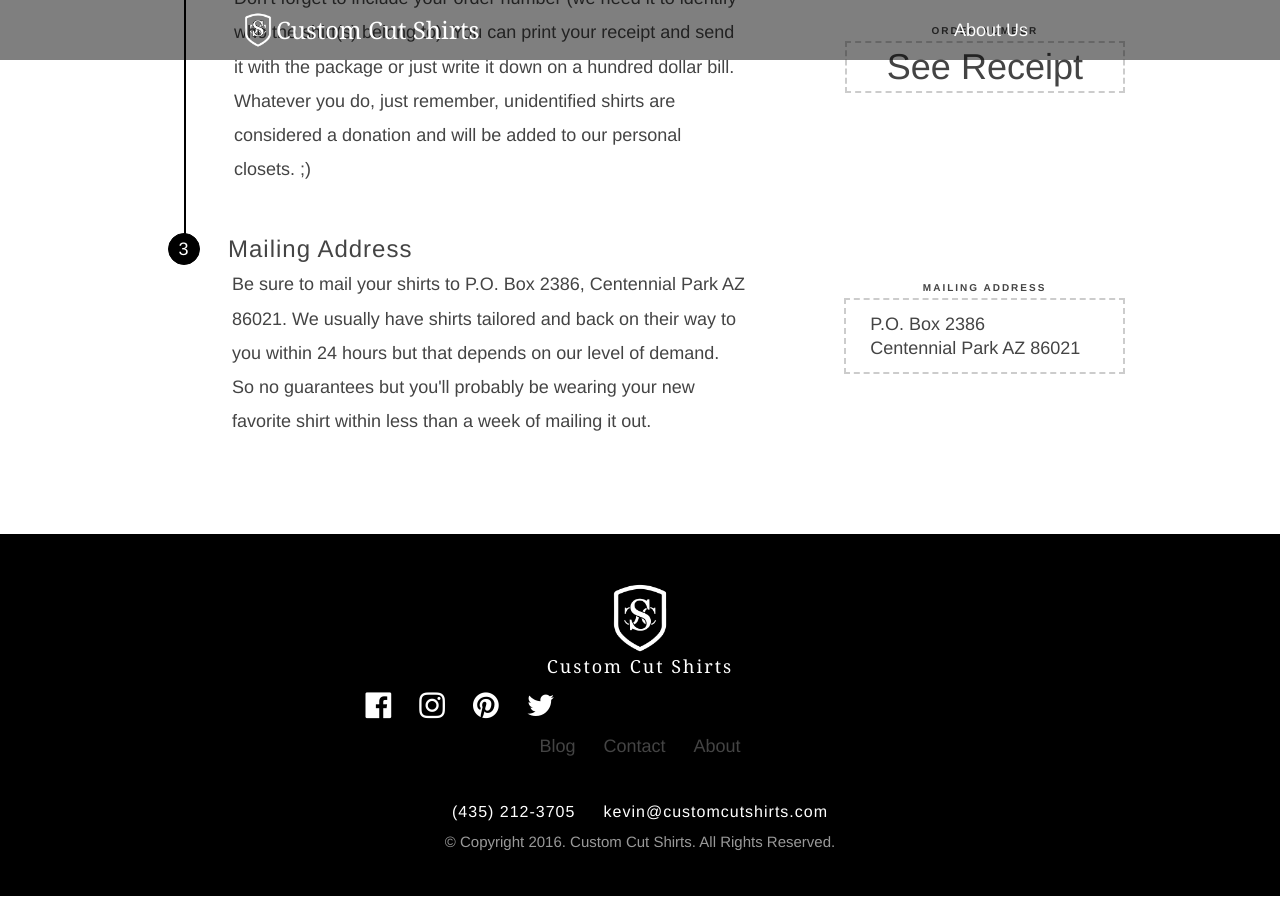
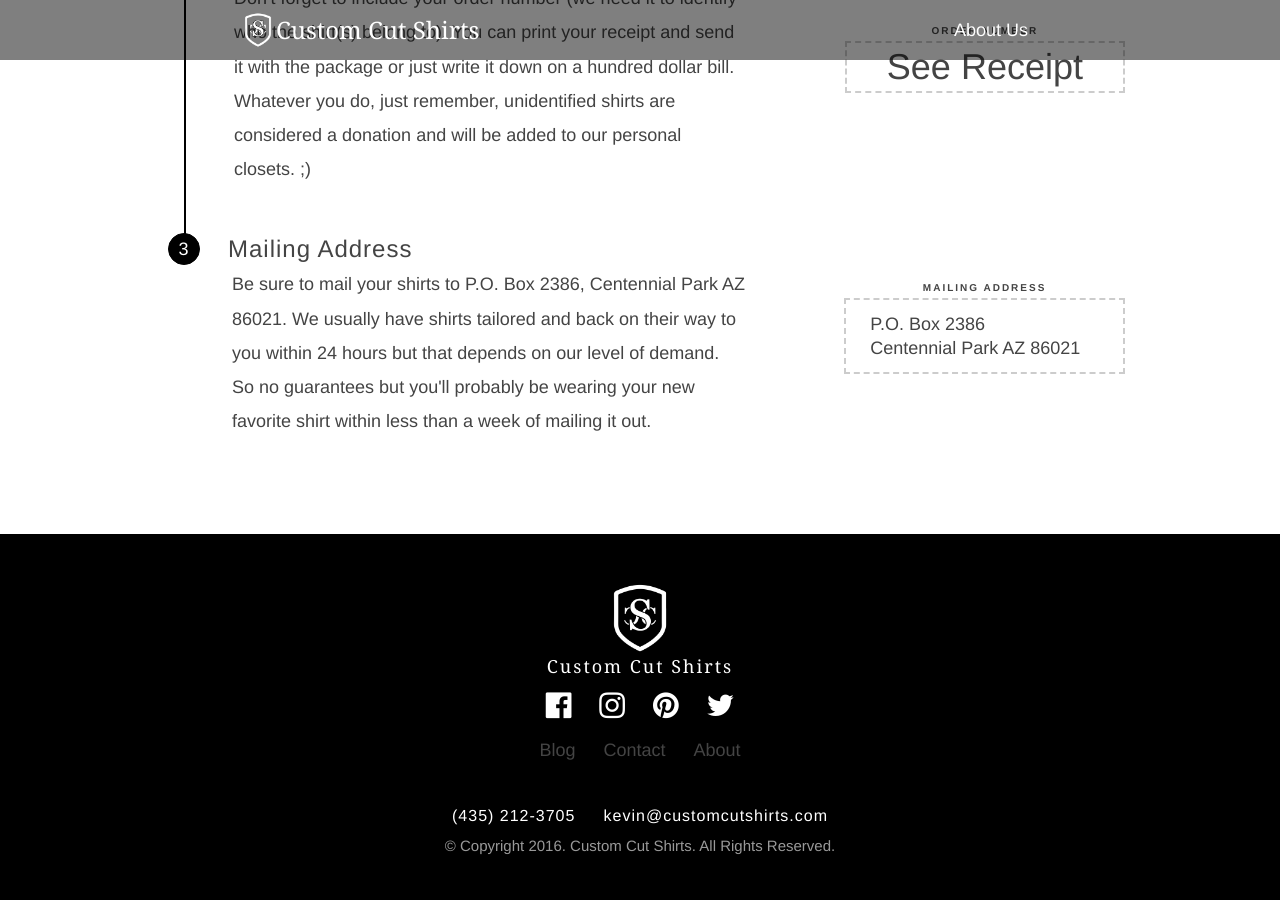
Before and after one commit to kevaleb/customcutshirts.com, a Jekyll site: the page built from thankyou/index.html, in a window 1280 px wide and 900 px high, scrolled down 479 px. Built offline with Jekyll 4.4.1, drawn with Linux system fonts in a browser that asks for light colours; nearby versions of some CDN libraries; Markdown is read by kramdown in place of the engine named in the settings; comment, search, counter and statistics services are not loaded.

Commit message:
fixed footer issue

```diff
--- a/css/style.css
+++ b/css/style.css
@@ -726,16 +726,16 @@ footer > div > a > span {
 	font: 100 18px/24px Georgia, "Times New Roman", Times, serif;
 	letter-spacing: 2px;
 }
-/*footer > div > section {
+footer > div > section {
 	display: inline-block;
 	margin: 0 -.25em 0 0;
 	padding: 0px 0;
-	width: 33.33%;
+	/*width: 33.33%;*/
 	font: 200 14px/30px "Helvetica Neue", Arial, Helvetica, Geneva, sans-serif;
 	color: #999;
 	vertical-align: top;
 	text-align: center;
-}*/
+}
 
 footer > div > section.social {
 	padding: 0;
```
